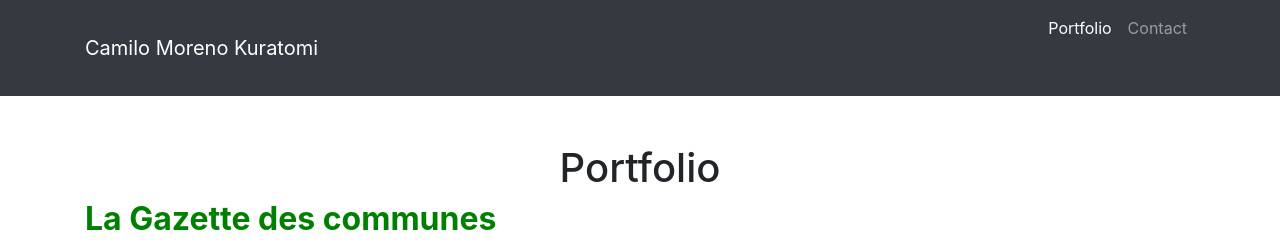
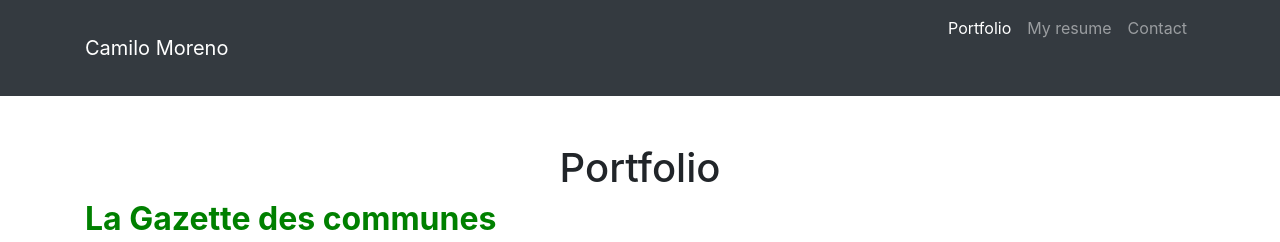
Before and after one commit to camilomorenokuratomi/portfolio, a website: page index.html in a window 1280 px wide. Shown: the top 242 px of the page. Drawn offline with Linux system fonts and the light colour scheme.

Commit message:
Add files via upload

```diff
--- a/index.html
+++ b/index.html
@@ -29,9 +29,9 @@
 <body>
 
   <!-- Navigation -->
-  <nav class="navbar navbar-expand-lg navbar-dark bg-dark static-top">
+  <nav class="navbar navbar-expand-lg navbar-dark bg-dark sticky-top">
     <div class="container">
-      <a class="navbar-brand" href="#">Camilo Moreno Kuratomi</a>
+      <a class="navbar-brand" href="#">Camilo Moreno</a>
       <button class="navbar-toggler" type="button" data-toggle="collapse" data-target="#navbarResponsive" aria-controls="navbarResponsive" aria-expanded="false" aria-label="Toggle navigation">
         <span class="navbar-toggler-icon"></span>
       </button>
@@ -41,6 +41,9 @@
             <a class="nav-link" href="#">Portfolio
               <span class="sr-only">(current)</span>
             </a>
+          </li>
+          <li class="nav-item">
+            <a class="nav-link" href="files/resume.pdf">My resume</a>
           </li>
           <li class="nav-item">
             <a class="nav-link" href="mailto:camilo.moreno.k@gmail.com">Contact</a>
```
